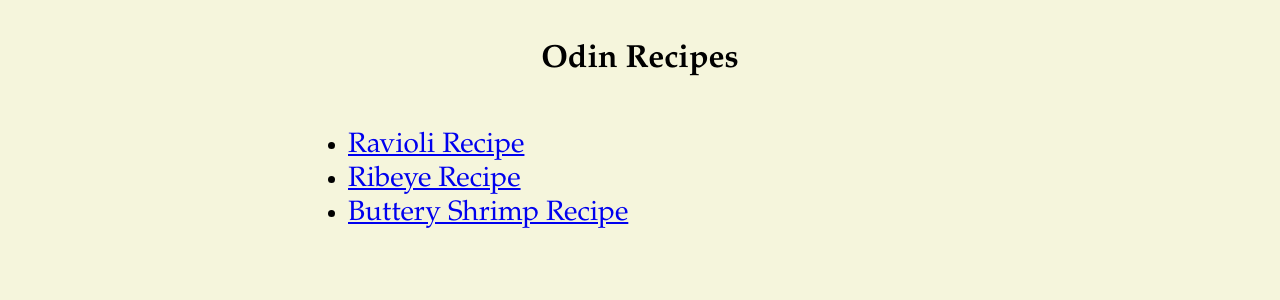
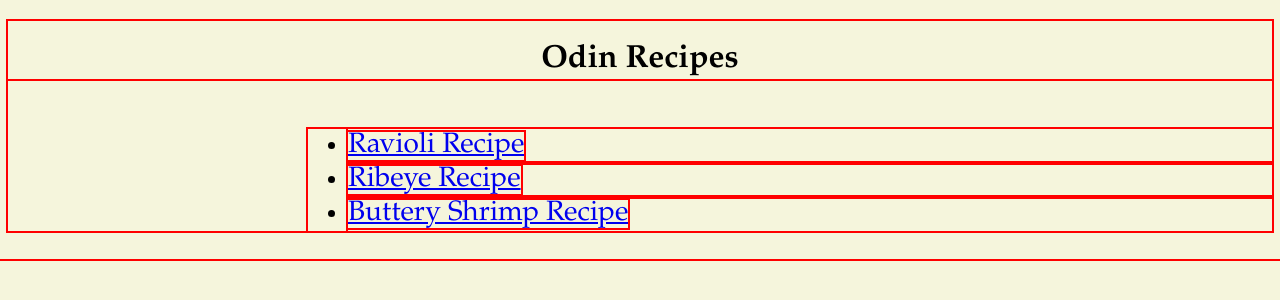
Before and after one commit to tobideanna/odin-recipes, a plain HTML site: page index.html in a window 1280 px wide. Drawn offline with Linux system fonts and the light colour scheme.

Commit message:
nothing to commit.

```diff
--- a/css/styles.css
+++ b/css/styles.css
@@ -1,6 +1,7 @@
 /* index.html */
 * {
     background-color: beige;
+    outline: 2px solid red;
 }
 
 h1 {
```
